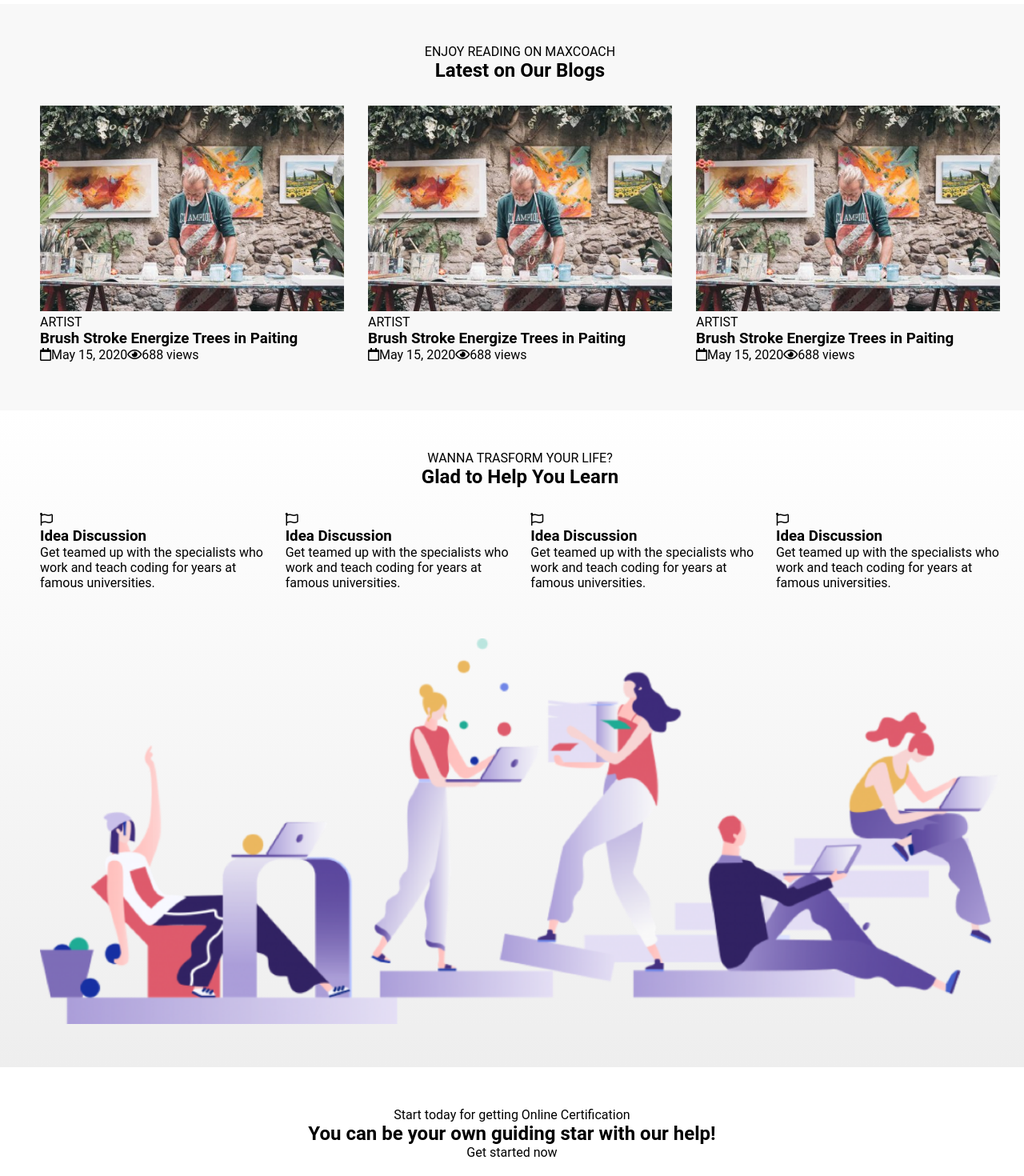
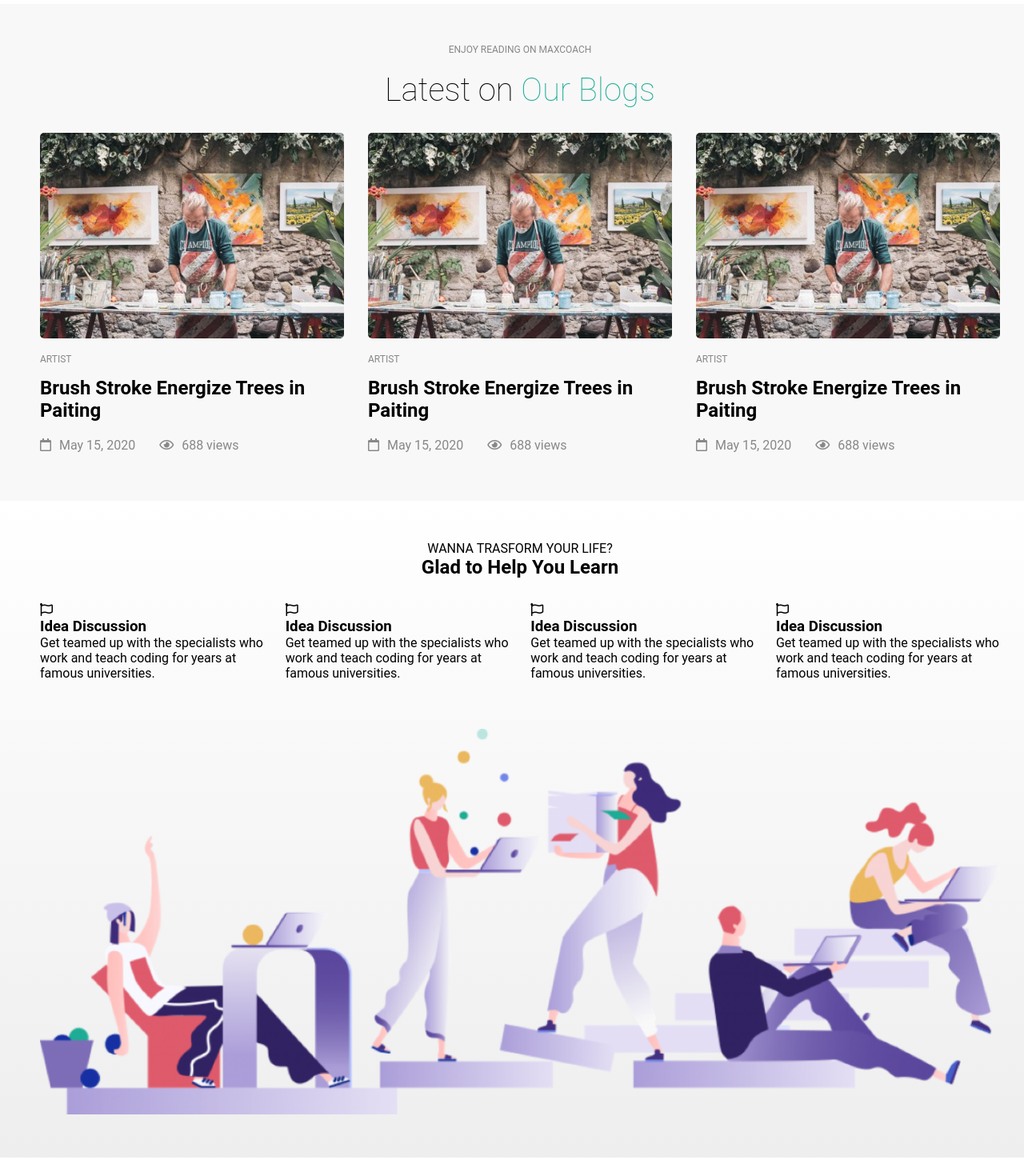
Before and after one commit to ThubeesanKugathas/proj-html-vuejs, a Vue app: page / in a window 1280 px wide. Shown: the part 2760-4230 px from the top of the page at 80% size. Built offline with nearby package versions, Linux system fonts and the light colour scheme.

Commit message:
MainBox's part five & seven styling

```diff
--- a/src/components/MainPartFive.vue
+++ b/src/components/MainPartFive.vue
@@ -3,7 +3,7 @@
         <div class="container">
             <div class="text">
                 <p> ENJOY READING ON MAXCOACH</p>
-                <h2>Latest on Our Blogs</h2>
+                <h2>Latest on <span>Our Blogs</span></h2>
             </div>
             <div class="blogs-container">
                 <div class="blog">
--- a/src/components/MainPartSeven.vue
+++ b/src/components/MainPartSeven.vue
@@ -2,7 +2,7 @@
     <div class="component">
         <div class="container">
             <div class="text">
-                <p>Start today for getting Online Certification</p>
+                <p>Start today for getting <span>Online Certification</span></p>
                 <h2>You can be your own guiding star with our help!</h2>
                 <div class="button">Get started now</div>
             </div>
@@ -26,6 +26,29 @@ export default {
 
         .text {
             text-align: center;
+
+            p {
+                font-size: 24px;
+
+                span {
+                    color: $green;
+                }
+            }
+
+            h2 {
+                font-size: 30px;
+                font-weight: bold;
+            }
+
+            .button {
+                background-color: $green;
+                color: #fff;
+                padding: 15px 40px;
+                display: inline-block;
+                margin-top: 30px;
+                border-radius: 5px;
+                font-weight: bold;
+            }
         }
     }
 </style>
--- a/src/style/footerbox.scss
+++ b/src/style/footerbox.scss
@@ -46,6 +46,7 @@ footer {
         .right-side {
 
             >ul {
+                display: flex;
 
                 .explore {
                     display: flex;
--- a/src/style/mainpartfive.scss
+++ b/src/style/mainpartfive.scss
@@ -11,6 +11,21 @@
         .text {
             text-align: center;
             margin-bottom: 20px;
+
+            p {
+                color: #888;
+                font-size: 12px;
+                margin-bottom: 20px;
+            }
+
+            h2 {
+                font-size: 40px;
+                font-weight: lighter;
+
+                span {
+                    color: $green;
+                }
+            }
         }
 
         .blogs-container {
@@ -23,6 +38,27 @@
 
                 img {
                     max-width: 100%;
+                    border-radius: 5px;
+                }
+
+                p {
+                    color: #888;
+                    font-size: 12px;
+                    margin: 15px 0;
+                }
+
+                h3 {
+                    font-size: 24px;
+                    margin-bottom: 20px;
+                }
+
+                span, i {
+                    color: #888;
+                    margin-right: 10px;
+                }
+
+                span {
+                    margin-right: 30px;
                 }
             }
         }
```
